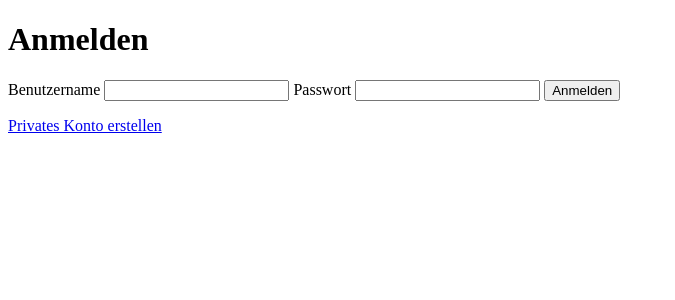
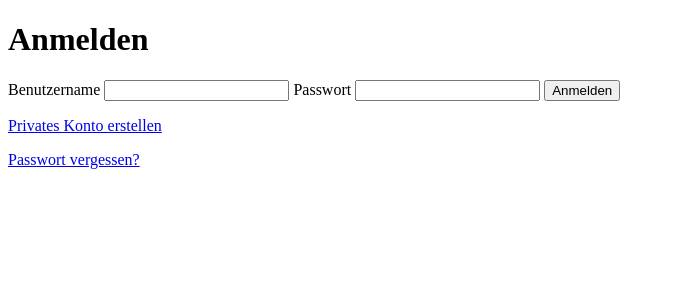
Before and after one commit to Jawollo07/PHM, a Django app: page /auth/ in a window 1280 px wide. Shown: the top 300 px of the page, without its empty margins (0-675 px from the left). Run offline with Django 5.2, Linux system fonts and the light colour scheme.

Commit message:
feat(auth): expose password reset from login page

```diff
--- a/backend/apps/auth/templates/index.html
+++ b/backend/apps/auth/templates/index.html
@@ -18,6 +18,7 @@
             <button type="submit">Anmelden</button>
         </form>
         <p><a href="{% url 'register' %}">Privates Konto erstellen</a></p>
+        <p><a href="{% url 'password_reset' %}">Passwort vergessen?</a></p>
     </main>
 </body>
 </html>
```
